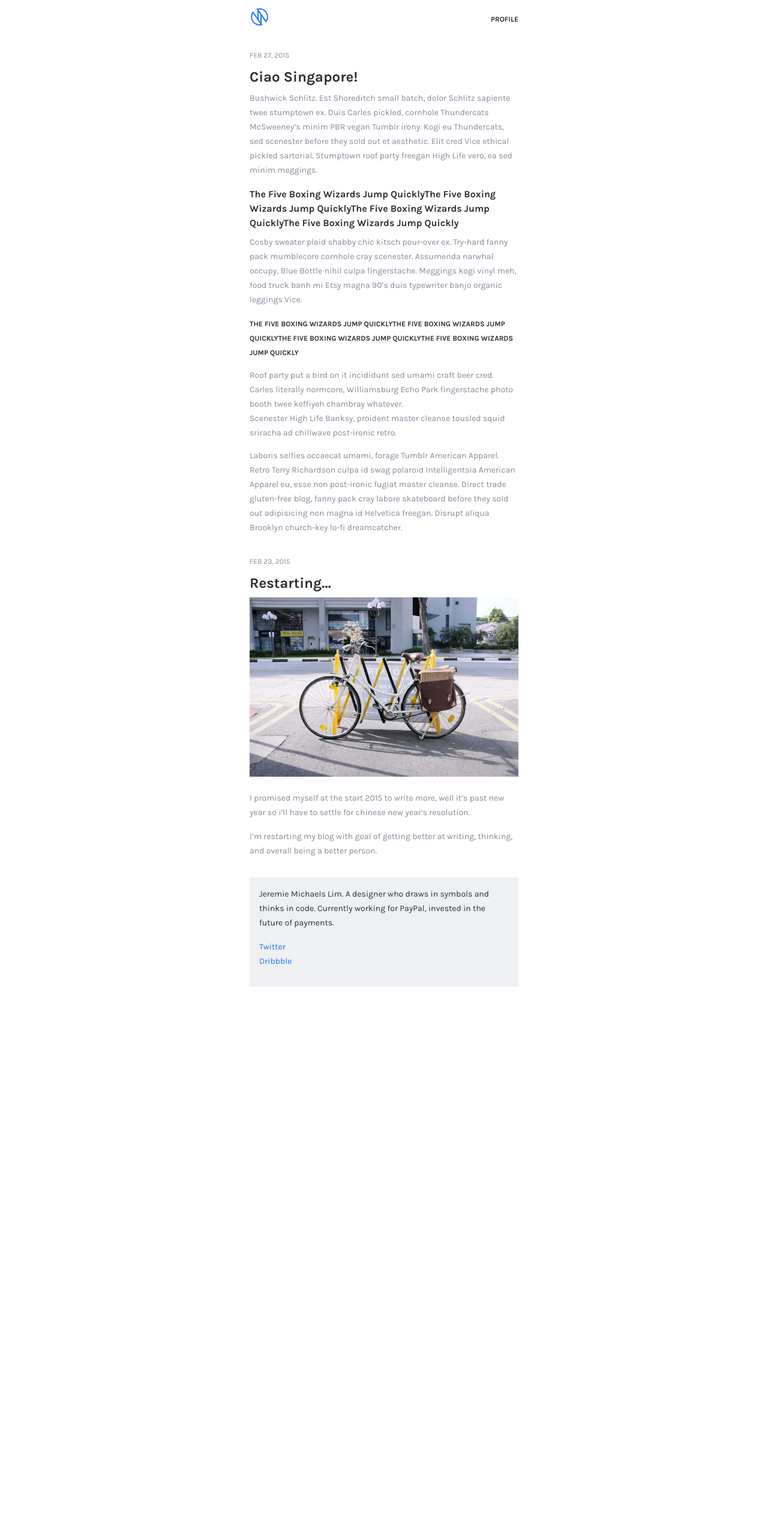
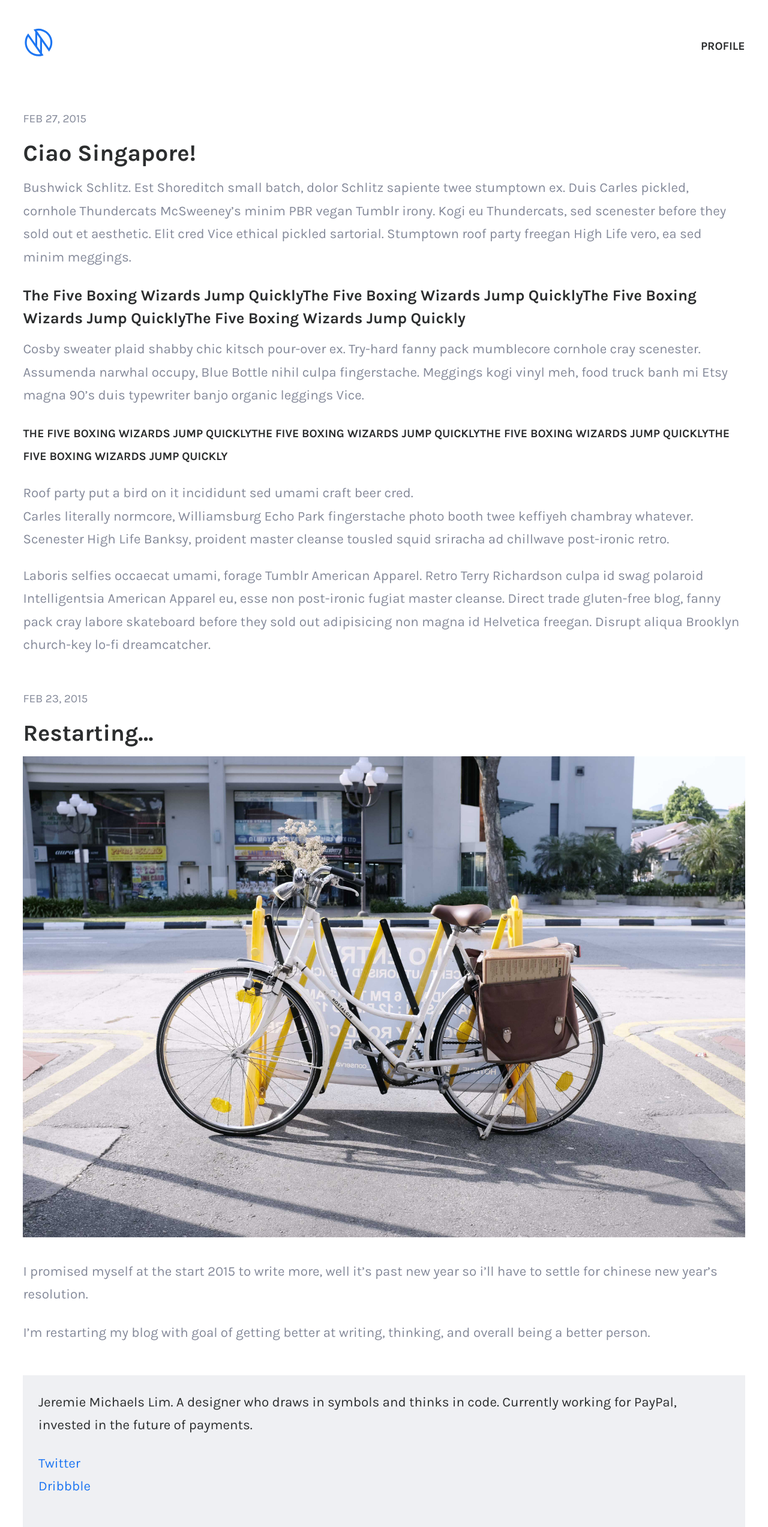
Before and after one commit to jeremiespoken/jeremiespoken.com, a Jekyll site: the page built from index.html, in a window 1280 px wide. Shown: the whole page at 60% size. Built offline with Jekyll 4.4.1, drawn with Linux system fonts in a browser that asks for light colours; before the commit the page ends 1645 px from its top, so only the background shows below that.

Commit message:
added break points

```diff
--- a/_sass/_base.scss
+++ b/_sass/_base.scss
@@ -1,6 +1,14 @@
 html
 {
     font-size: $base-font-size;
+
+    @media screen and (min-width: $break-medium) {
+        font-size: 75%;
+    }
+
+    @media screen and (min-width: $break-large) {
+        font-size: 100%;
+    }
 }
 
 body
@@ -9,9 +17,8 @@ body
     font-size: 1.4rem;
     line-height: $sp * 3;
 
-    max-width: $sp * 56;
     margin: 0 auto;
-    padding: 0 $sp2;
+    padding: 0 $sp * 3;
 
     color: $grey;
     background: white;
@@ -104,14 +111,12 @@ a:hover
 {
     display: flex;
 
-    height: $sp2*4;
+    height: $sp2*6;
     margin-bottom: $sp2;
 
     justify-content: space-between;
     align-items: center;
 }
-
-
 
 .page-link
 {
--- a/css/main.scss
+++ b/css/main.scss
@@ -16,6 +16,10 @@ $primary:           #1E76F2;
 $grey:              #858A9A;
 $black:             #2C2E2F;
 
+$break-medium:     448px;
+$break-large:     800px;
+$break-xlarge:     1000px;
+
 @import
   "normalize",
   "base"
```
Also changed, not shown: 2 other files.
